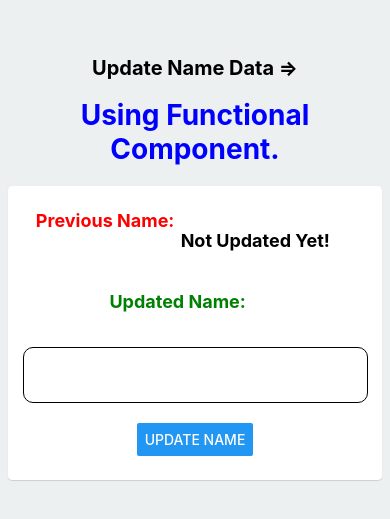
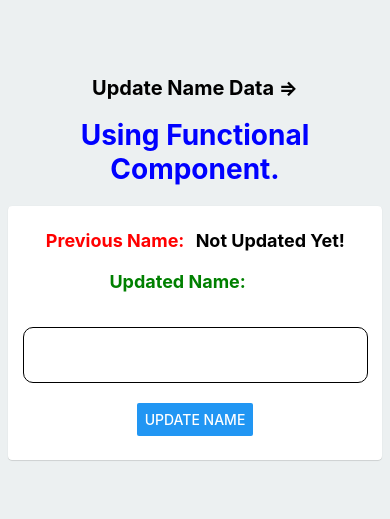
Before and after one commit to D-Coder135/UpdateNameApp_React-Native, a React Native app: screen / in a window 390 px wide. Shown: the part 159-678 px from the top of the page. Built offline with nearby package versions, Linux system fonts and the light colour scheme.

Commit message:
update the inline styling

```diff
--- a/components/UpdateName.js
+++ b/components/UpdateName.js
@@ -20,8 +20,8 @@ export default function UpdateName() {
     return (
         <View style = {styles.container}>
             <View style = {styles.view}>
-            <Text style = {{color: 'red', fontWeight: 'bold', fontSize: 18}}>Previous Name:</Text>
-            <Text style = {{margin: 20, marginLeft: 2, fontWeight: 'bold', fontSize: 18}}> {previousName} </Text>
+            <Text style = {{marginHorizontal: 5, color: 'red', fontWeight: 'bold', fontSize: 18}}>Previous Name:</Text>
+            <Text style = {{marginLeft: 2, fontWeight: 'bold', fontSize: 18}}> {previousName} </Text>
             </View>
 
             <View style = {styles.view}>
```
